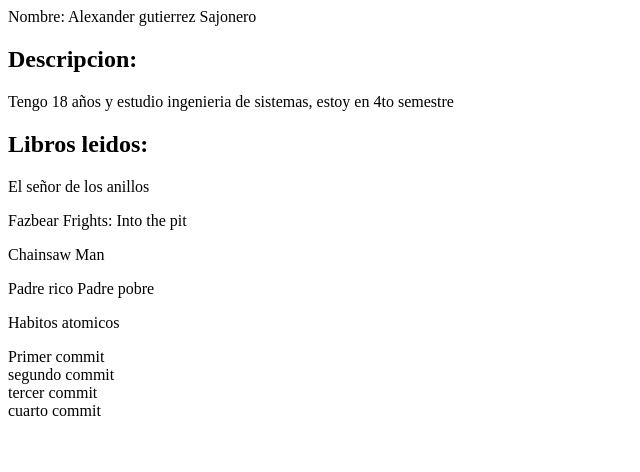
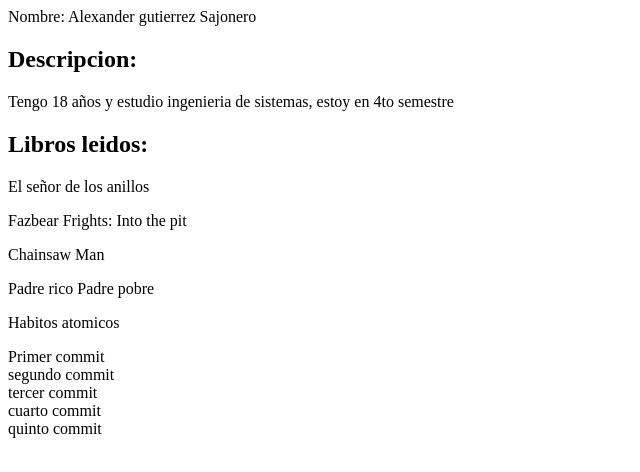
Before and after one commit to Pleylex/buenas_practicas, a plain HTML site: page index.html in a window 1280 px wide. Shown: the whole page, without its empty margins (0-640 px from the left). Drawn offline with Linux system fonts and the light colour scheme.

Commit message:
five commit

```diff
--- a/index.html
+++ b/index.html
@@ -30,4 +30,5 @@
 <div>segundo commit</div>
 <div>tercer commit</div>
 <div>cuarto commit</div>
+<div>quinto commit</div>
 </html>
```
